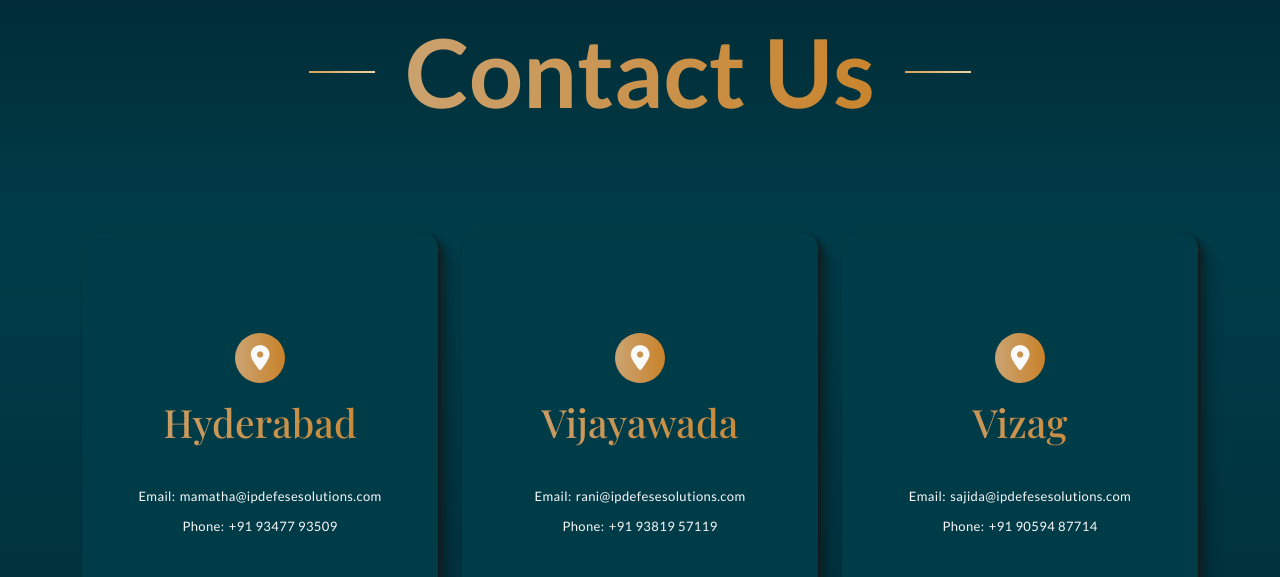
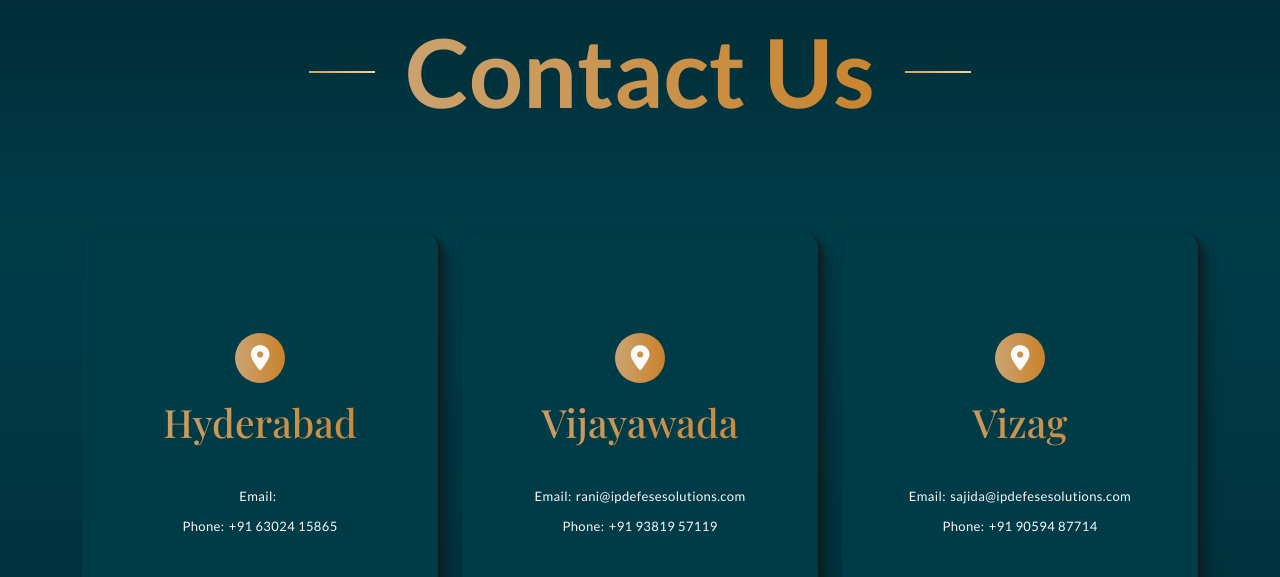
Before and after one commit to samjwrld/ipr.github.io, a plain HTML site: page contact.html in a window 1280 px wide. Shown: the part 223-800 px from the top of the page. Drawn offline with nearby package versions, Linux system fonts and the light colour scheme.

Commit message:
Update contact.html

```diff
--- a/contact.html
+++ b/contact.html
@@ -222,11 +222,11 @@
     <h4>Hyderabad</h4>
     <p>
       <span class="contact-detail">Email:</span>
-      <span class="contact-info">mamatha@ipdefesesolutions.com</span>
+      <span class="contact-info"support@ipdefesesolutions.com</span>
     </p>
     <p>
       <span class="contact-detail">Phone:</span>
-      <span class="contact-info">+91 93477 93509</span> </p>
+      <span class="contact-info">+91 63024 15865</span> </p>
   </div>
 </div>
                     <div class="col-xxl-3 col-lg-4">
```
